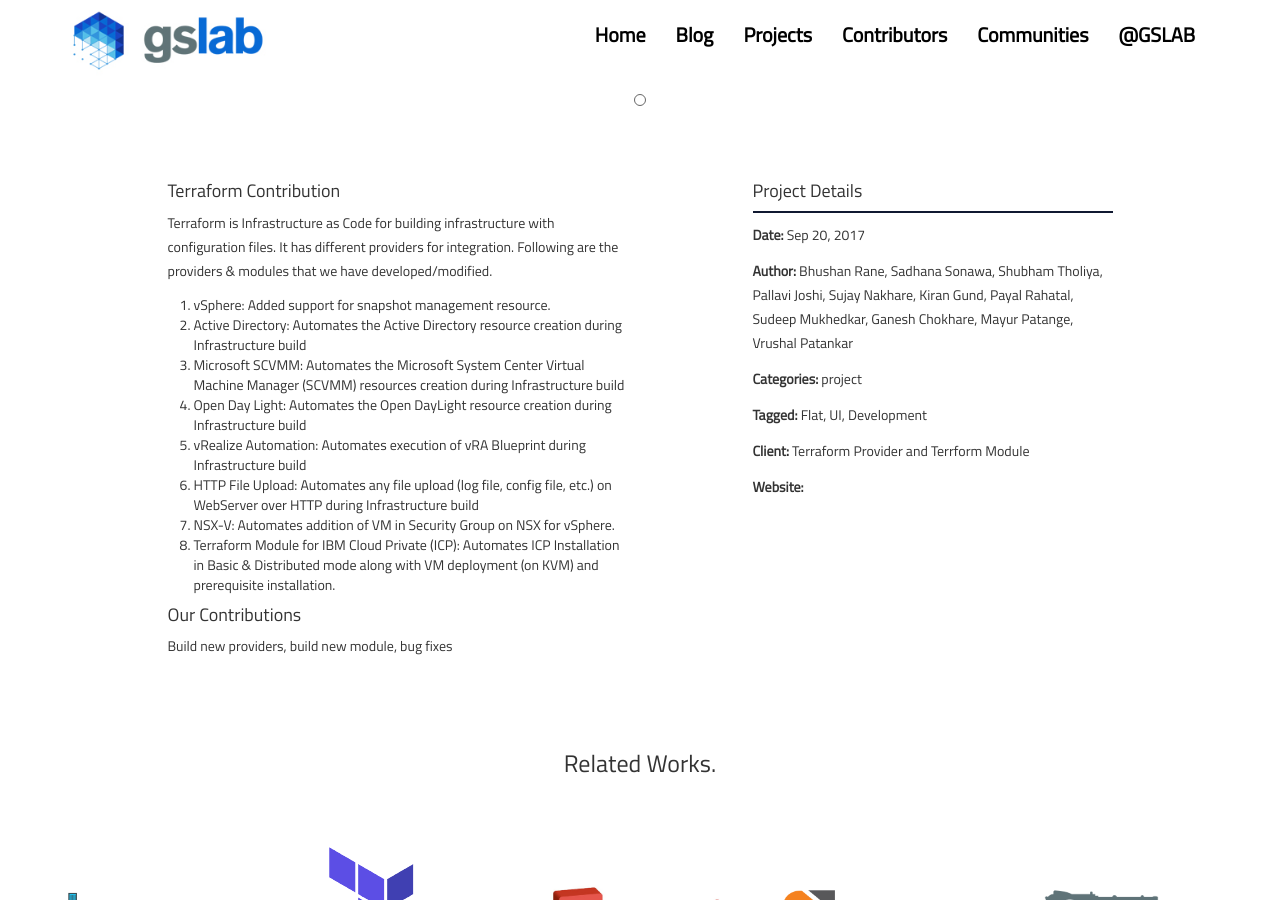
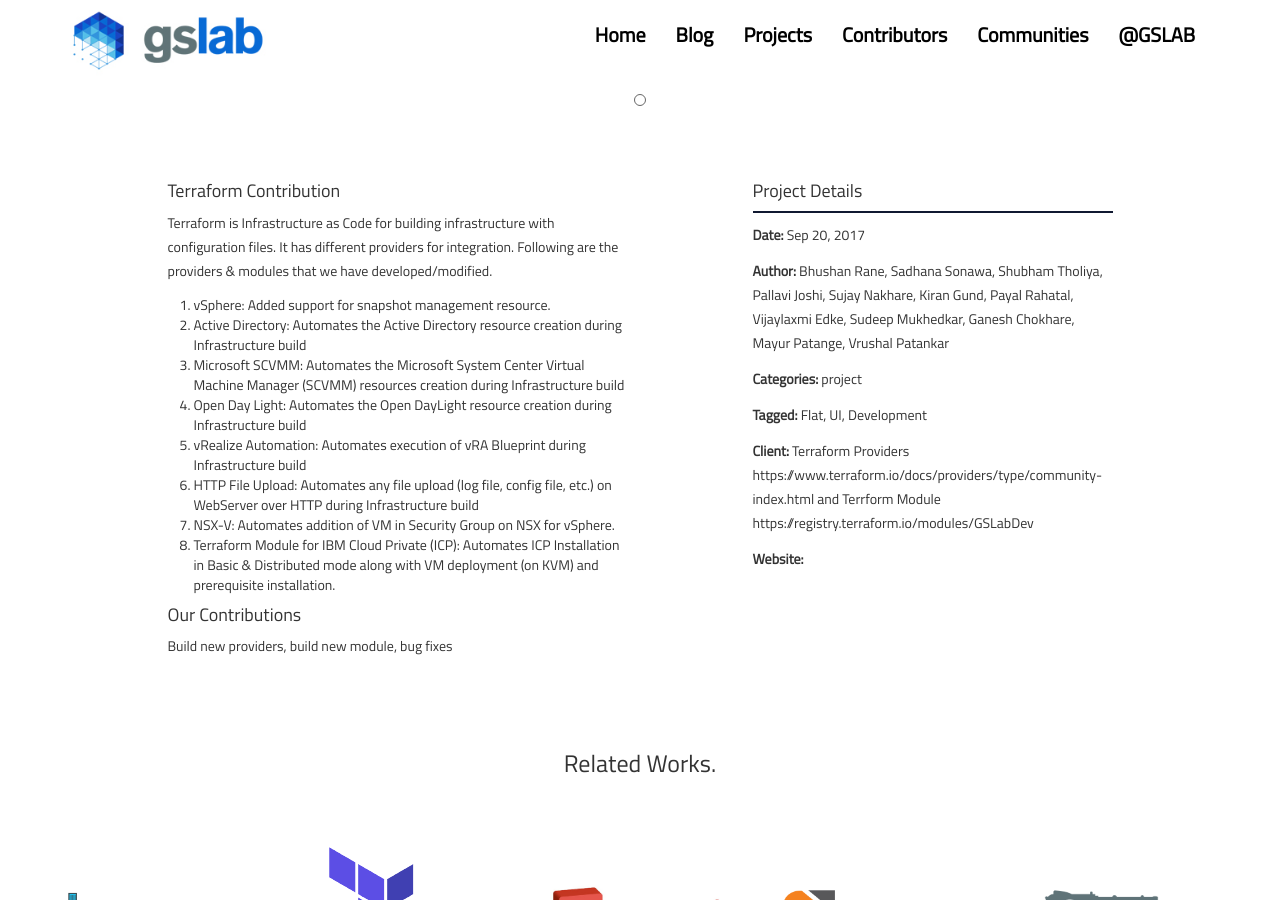
Before and after one commit to GSLabDev/gslabdev.github.io, a Jekyll site: the page built from _posts/project/2017-09-20-terraformcontribution.markdown, in a window 1280 px wide and 900 px high, scrolled down 558 px. Built offline with Jekyll 4.4.1, drawn with Linux system fonts in a browser that asks for light colours; nearby versions of some CDN libraries.

Commit message:
Fixed website links.

```diff
--- a/_posts/project/2017-09-20-terraformcontribution.markdown
+++ b/_posts/project/2017-09-20-terraformcontribution.markdown
@@ -2,15 +2,15 @@
 layout: project
 title:  "Terraform Contribution"
 date:   2017-09-20 16:54:46
-author: Bhushan Rane, Sadhana Sonawa, Shubham Tholiya, Pallavi Joshi, Sujay Nakhare, Kiran Gund, Payal Rahatal, Sudeep Mukhedkar, Ganesh Chokhare, Mayur Patange, Vrushal Patankar
+author: Bhushan Rane, Sadhana Sonawa, Shubham Tholiya, Pallavi Joshi, Sujay Nakhare, Kiran Gund, Payal Rahatal, Vijaylaxmi Edke, Sudeep Mukhedkar, Ganesh Chokhare, Mayur Patange, Vrushal Patankar
 categories:
 - project
 img: terraform-providers.png
 thumb: thumb02.jpg
 carousel:
 - terraform-providers.png
-client: Terraform Provider and Terrform Module
-Website:  1. https://github.com/terraform-providers/terraform-provider-vsphere 2. https://www.terraform.io/docs/providers/type/community-index.html 3. https://registry.terraform.io/modules/GSLabDev
+client: Terraform Providers https://www.terraform.io/docs/providers/type/community-index.html and Terrform Module https://registry.terraform.io/modules/GSLabDev
+Website:  https://github.com/terraform-providers/terraform-provider-vsphere
 ---
 
 #### Terraform Contribution
```
